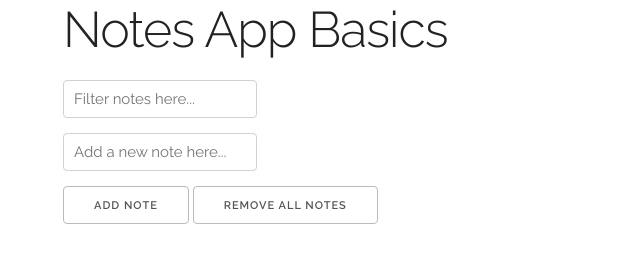
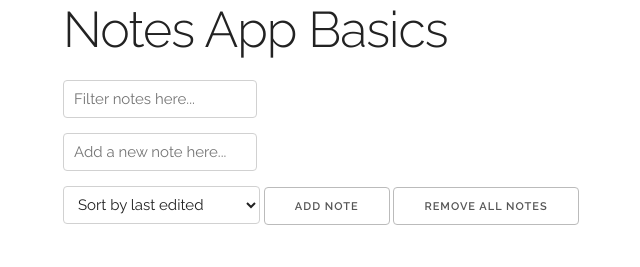
Before and after one commit to JamesBirchall/jamesbirchall.github.io, a plain HTML site: page modern-js-notes/notes-app/index.html in a window 1280 px wide. Shown: the whole page, without its empty margins (97-737 px from the left). Drawn offline with Linux system fonts and the light colour scheme.

Commit message:
select field for sorting

```diff
--- a/modern-js-notes/notes-app/index.html
+++ b/modern-js-notes/notes-app/index.html
@@ -20,6 +20,11 @@
 
     <input id="input1" type="text" placeholder="Filter notes here..."><br>
     <input id="input0" type="text" placeholder="Add a new note here..."><br>
+    <select name="order-by" id="input2">
+        <option value="">Sort by last edited</option>
+        <option value="">Sort by recent created</option>
+        <option value="">Sort A to Z</option>
+    </select>
     <button>Add Note</button>
     <button>Remove All Notes</button>
 
```
